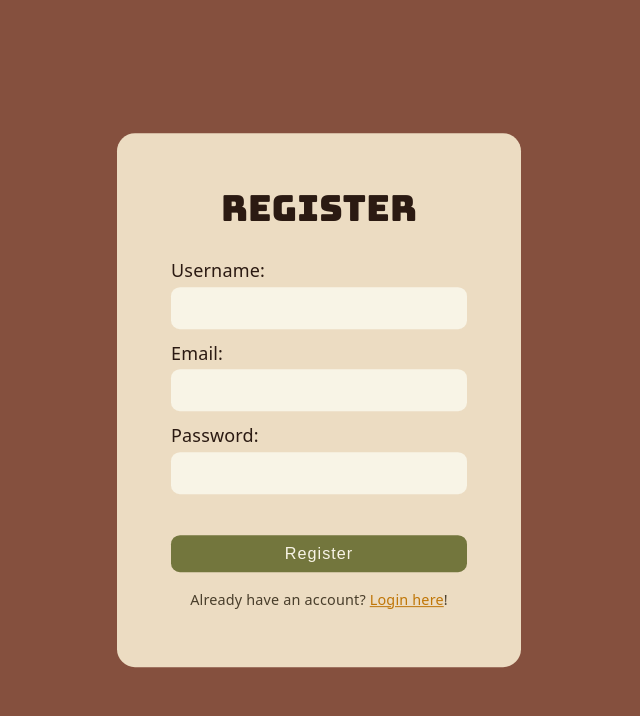
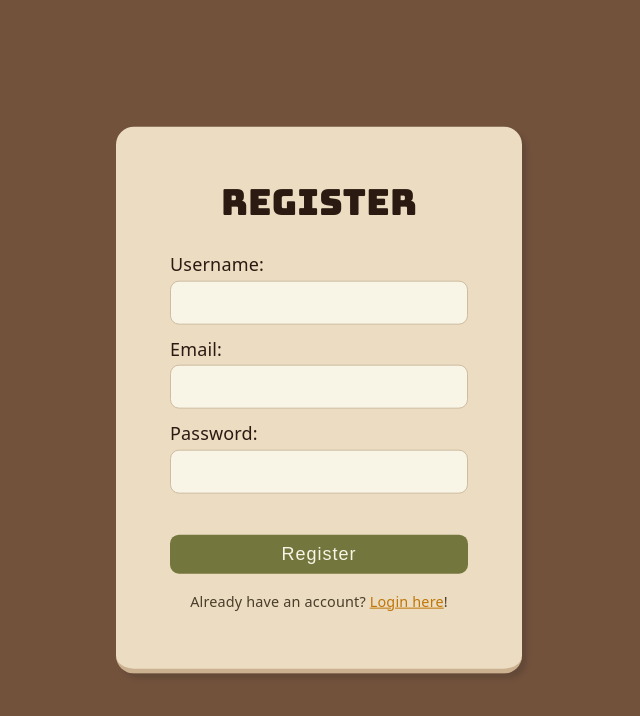
Before and after one commit to EvenStevenH/art-task-app, a React (Vite) app in the folder frontend/: page /register in a window 1280 px wide. Shown: the top 716 px of the page, without its empty margins (321-961 px from the left). Built offline with nearby package versions, Linux system fonts and the light colour scheme; no server answers.

Commit message:
add footer to dashboard

```diff
--- a/frontend/src/components/Footer.jsx
+++ b/frontend/src/components/Footer.jsx
@@ -1,8 +1,10 @@
-import { Link } from "react-router-dom";
+import { Link, useLocation } from "react-router-dom";
 import { useUser } from "../context/UserContext";
 
 export default function Footer() {
 	const { user } = useUser(); // bring in user info from context
+	const location = useLocation();
+	const isProjectDetails = location.pathname.startsWith("/projects/"); // check if we're on project details page
 
 	const scrollToTop = () => {
 		window.scrollTo({
@@ -15,6 +17,7 @@ export default function Footer() {
 		<>
 			{user ? (
 				<footer>
+					{isProjectDetails && (
 						<Link to="/dashboard">
 							<button id="backBtn">
 								<img
@@ -24,6 +27,7 @@ export default function Footer() {
 								Dashboard
 							</button>
 						</Link>
+					)}
 
 					<button
 						id="backToTopBtn"
--- a/frontend/src/index.css
+++ b/frontend/src/index.css
@@ -3,7 +3,7 @@
 	--text2: #493e2b;
 	--text3: #ebddc2;
 	--text4: #6d5e44;
-	--bgDark: #85503e;
+	--bgDark: #73523c;
 	--bgLight: #f8f4e6;
 	--solid: #ecdcc2;
 	--accent: #c07607;
@@ -87,7 +87,7 @@ button {
 	border-radius: 0.5rem;
 	border: none;
 	letter-spacing: 1px;
-	font-size: 0.9rem;
+	font-size: 1rem;
 	display: flex;
 	align-items: center;
 	justify-content: center;
@@ -116,6 +116,36 @@ button a {
 	color: inherit;
 }
 
+label {
+	margin-bottom: 0.2rem;
+}
+
+input,
+textarea,
+select {
+	width: 100%;
+	font-size: inherit;
+	font-family: inherit;
+	font-size: 1rem;
+	margin-bottom: 0.6rem;
+	padding: 0.5rem 1rem 0.5rem;
+	border-radius: 0.5rem;
+	border: #cdbca0 solid 1px;
+	background-color: var(--bgLight);
+	color: var(--text);
+}
+
+input:focus,
+textarea:focus,
+select:focus {
+	outline: var(--accent) solid 2px;
+}
+
+textarea {
+	flex: 1;
+	resize: none;
+}
+
 /* -------------------------------------------------------------------------- */
 /* login and register page */
 
@@ -135,7 +165,8 @@ button a {
 	background-color: var(--solid);
 	border-radius: 1rem;
 	padding: 3rem;
-	/* box-shadow: 5px 5px 5px rgba(42, 41, 41, 0.2); */
+	box-shadow: 5px 5px 5px rgba(42, 41, 41, 0.2);
+	border-bottom: 0.3rem solid #cbb190;
 }
 
 .auth-page form {
@@ -156,30 +187,6 @@ button a {
 }
 .auth-link a {
 	text-decoration: underline;
-}
-
-label {
-	margin-bottom: 0.2rem;
-}
-
-input,
-textarea,
-select {
-	width: 100%;
-	font-size: inherit;
-	font-family: inherit;
-	font-size: 1rem;
-	margin-bottom: 0.6rem;
-	padding: 0.5rem 1rem 0.5rem;
-	border-radius: 0.5rem;
-	border: none;
-	background-color: var(--bgLight);
-	color: var(--text);
-}
-
-textarea {
-	flex: 1;
-	resize: none;
 }
 
 .auth-page form input:last-of-type {
@@ -221,7 +228,7 @@ nav ul li a {
 }
 
 #profileImage {
-	outline: 0.2rem solid var(--text3);
+	outline: 0.16rem solid var(--text3);
 	height: 60px;
 	width: 60px;
 	border-radius: 50%;
@@ -281,10 +288,8 @@ header {
 	box-sizing: border-box;
 	transition: all 0.2s ease;
 	overflow: hidden;
-}
-
-#project-info-card {
-	flex-direction: row;
+	box-shadow: 5px 5px 5px rgba(42, 41, 41, 0.2);
+	border-bottom: 0.3rem solid #cbb190;
 }
 
 .card:hover,
@@ -307,7 +312,7 @@ header {
 	flex-direction: column;
 	justify-content: space-between;
 	padding: 2rem;
-	gap: 1.5rem
+	gap: 1.5rem;
 }
 
 .button-actions {
@@ -383,6 +388,11 @@ footer {
 	display: inline-flex;
 	width: max-content;
 	flex: 0 1 auto;
+	box-shadow: 4px 4px 4px rgba(42, 41, 41, 0.2);
+}
+
+#backToTopBtn {
+	margin-left: auto;
 }
 
 .date {
--- a/frontend/src/pages/Dashboard.jsx
+++ b/frontend/src/pages/Dashboard.jsx
@@ -2,6 +2,7 @@ import { useEffect, useState } from "react";
 import { projectClient } from "../clients/api";
 import Project from "../components/Project";
 import Spinner from "../components/Spinner";
+import Footer from "../components/Footer";
 
 export default function Dashboard() {
 	const [projects, setProjects] = useState([]);
@@ -155,6 +156,8 @@ export default function Dashboard() {
 					</form>
 				)}
 			</section>
+
+			<Footer />
 		</main>
 	);
 }
--- a/frontend/src/pages/ProjectDetails.jsx
+++ b/frontend/src/pages/ProjectDetails.jsx
@@ -112,7 +112,6 @@ export default function ProjectTasks() {
 				onEdit={handleProjectEdit}
 				onDelete={handleProjectDelete}
 				isInDashboard={false}
-				id="project-info-card"
 			/>
 
 			<h2>Tasks</h2>
```
Lines whose indentation alone changed are shown as unchanged.
